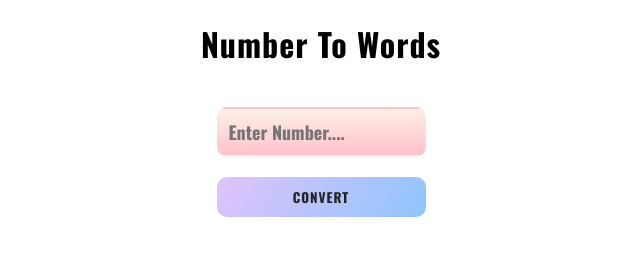
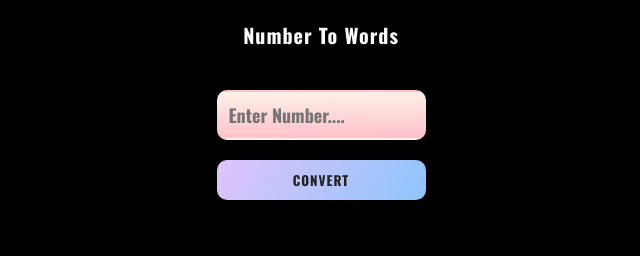
Before and after one commit to MaheshTechnicals/Number-To-Words-Gen, a plain HTML site: page index.html in a window 1280 px wide. Shown: the whole page, without its empty margins (319-959 px from the left). Drawn offline with nearby package versions, Linux system fonts and the light colour scheme.

Commit message:
Dark Mode

```diff
--- a/style.css
+++ b/style.css
@@ -7,12 +7,15 @@ body {
   display: flex;
   align-items: center;
   flex-direction: column;
+  background: black;
+  color: white;
 }
 
 
 h1 {
   margin: 20px;
   letter-spacing: 1px;
+  font-size: 20px;
   font-family: 'Oswald', sans-serif;
 }
 
```
